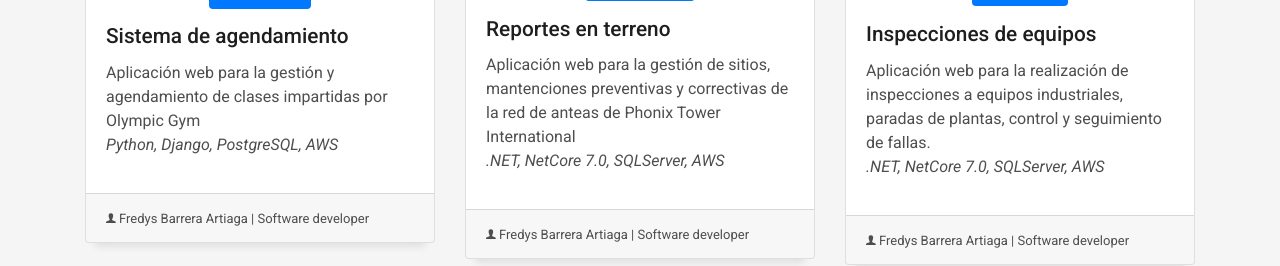
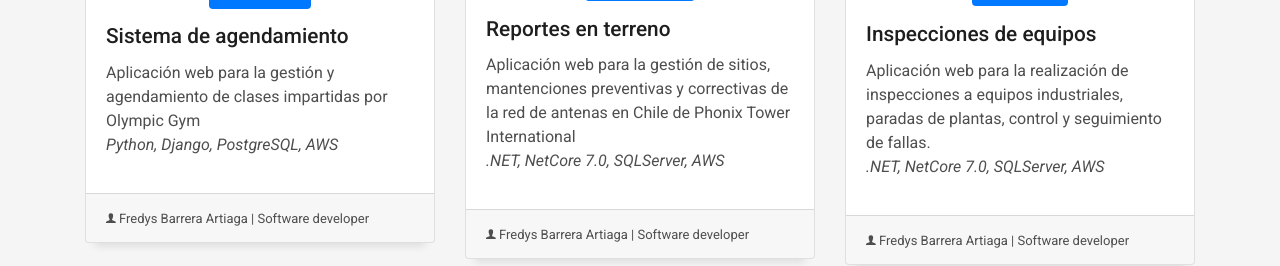
Before and after one commit to fredybarrera/fredybarrera.github.io, a plain HTML site: page index.html in a window 1280 px wide. Shown: the part 2998-3264 px from the top of the page. Drawn offline with nearby package versions, Linux system fonts and the light colour scheme; files whose address does not match are found by name.

Commit message:
Fix text

```diff
--- a/index.html
+++ b/index.html
@@ -593,7 +593,7 @@
               </div>
               <h3 class="card-title"><a href="#">Reportes en terreno</a></h3>
               <p class="card-description">
-                Aplicación web para la gestión de sitios, mantenciones preventivas y correctivas de la red de anteas de Phonix Tower International
+                Aplicación web para la gestión de sitios, mantenciones preventivas y correctivas de la red de antenas en Chile de Phonix Tower International
                 <br /><span style="font-style: italic;">.NET, NetCore 7.0, SQLServer, AWS</span>
               </p>
             </div>
```
